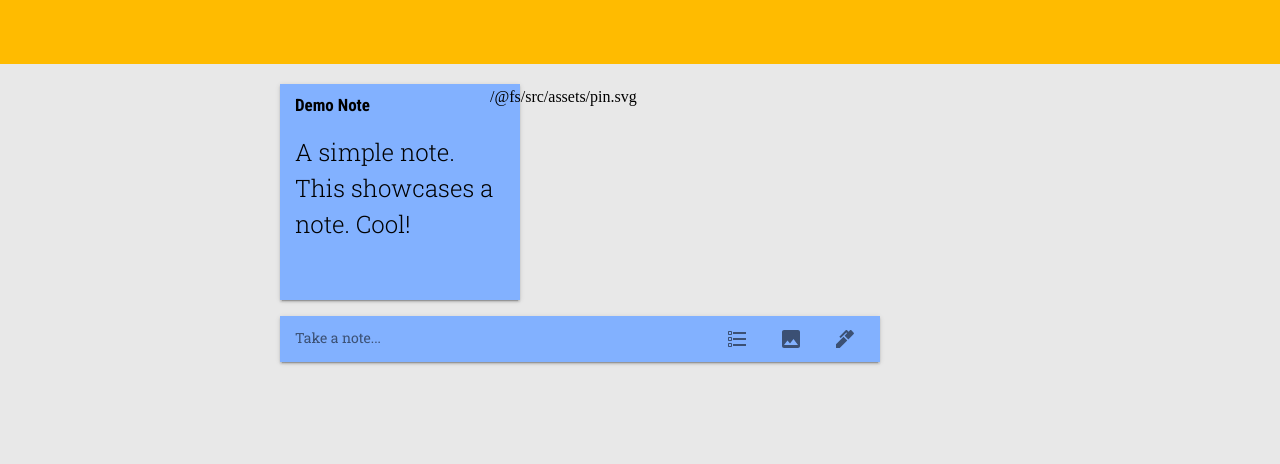
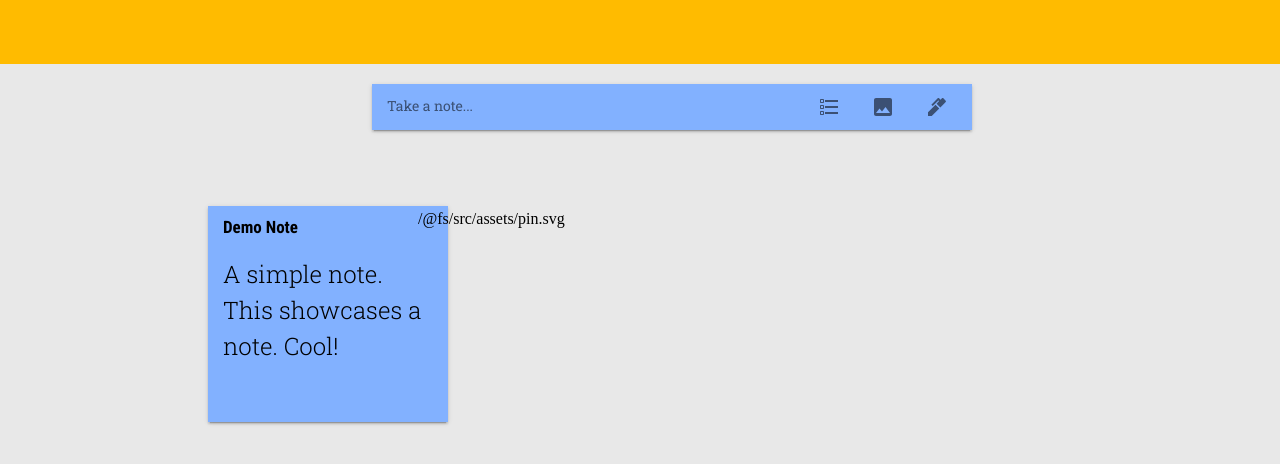
Before and after one commit to cristidrg/Google-Keep-React, a React app: page / in a window 1280 px wide. Shown: the top 464 px of the page. Built offline with nearby package versions, Linux system fonts and the light colour scheme.

Commit message:
Added NoteList Headers, Copied Main Layout

```diff
--- a/src/components/Layout/Layout.jsx
+++ b/src/components/Layout/Layout.jsx
@@ -1,17 +1,31 @@
 import React, { Component } from 'react';
+import PropTypes from 'prop-types';
 
 import { noteFilters } from '../NoteList/';
 import NoteList from '../NoteList/';
 import TakeNote from '../TakeNote/';
+import strings from '../../strings';
 
 class Layout extends Component {
   constructor(props) {
     super(props);
-    this.handleEditClose = this.handleEditClose.bind(this);
+    this.getAppContent = this.getAppContent.bind(this);
   }
-  //TODO DELETE THIS
-  handleEditClose() {
-    return 0;
+
+  getAppContent() {
+    let pinnedHeading, unpinnedHeading;
+    if (this.props.hasPinnedNotes) {
+      pinnedHeading = strings.pinned;
+      unpinnedHeading = strings.others;
+    }
+
+    return (
+      <div className="content">
+        <TakeNote />
+        <NoteList heading={pinnedHeading} filterOptions={{ id: noteFilters.PINNED }} />
+        <NoteList heading={unpinnedHeading} filterOptions={{ id: noteFilters.UNPINNED }} />
+      </div>
+    );
   }
 
   render() {
@@ -19,17 +33,14 @@ class Layout extends Component {
       <div className="appLayout">
         <header className="app__header" />
         <div className="left__column" />
-        <div className="content">
-          <NoteList filterOptions={{ id: noteFilters.PINNED }} />
-          <NoteList filterOptions={{ id: noteFilters.UNPINNED }} />
-          <br />
-          <TakeNote />
-          <br />
-          <br />
-        </div>
+        {this.getAppContent()}
       </div>
     );
   }
 }
 
+Layout.propTypes = {
+  hasPinnedNotes: PropTypes.bool.isRequired,
+};
+
 export default Layout;
--- a/src/components/Layout/index.js
+++ b/src/components/Layout/index.js
@@ -1,6 +1,12 @@
 import { connect } from 'react-redux';
 import { updateNote } from '../../actions';
 import Layout from './Layout.jsx';
+
+function mapStateToProps(state) {
+  return { // TODO: probably add allIds and byId to note?
+    hasPinnedNotes: Object.values(state.notes).some(note => note.pinned),
+  };
+}
 
 function mapDispatchToProps(dispatch) {
   return {
@@ -8,4 +14,4 @@ function mapDispatchToProps(dispatch) {
   };
 }
 
-export default connect(undefined, mapDispatchToProps)(Layout);
+export default connect(mapStateToProps, mapDispatchToProps)(Layout);
--- a/src/components/Note/Note.scss
+++ b/src/components/Note/Note.scss
@@ -74,6 +74,7 @@
   &.note-card--take-note {
     box-shadow: 0 2px 2px 0 rgba(0, 0, 0, 0.14),
       0 3px 1px -2px rgba(0, 0, 0, 0.2), 0 1px 5px 0 rgba(0, 0, 0, 0.12);
+    margin: 0 auto;
     width: 600px;
 
     .note-card__pin {
--- a/src/components/NoteList/NoteList.jsx
+++ b/src/components/NoteList/NoteList.jsx
@@ -3,8 +3,11 @@ import PropTypes from 'prop-types';
 
 import DumbNote from '../Note/DumbNote.jsx';
 
+import './NoteList.scss';
+
 const propTypes = {
   id: PropTypes.string.isRequired,
+  heading: PropTypes.string,
   notes: PropTypes.array.isRequired,
   selectNote: PropTypes.func.isRequired,
   focusedNote: PropTypes.func.isRequired,
@@ -33,7 +36,8 @@ class NoteList extends Component {
   }
 
   render() {
-    const mapNotes =
+    if (this.props.notes.length) {
+      const mapNotes =
       this.props.notes.map((note, idx) => (
         <DumbNote
           key={note.id}
@@ -46,11 +50,17 @@ class NoteList extends Component {
         />
       ));
 
-    return (
-      <div ref={this.setContainerRef}>
-        {mapNotes}
-      </div>
-    );
+      return (
+        <div className="note-list">
+          {this.props.heading ? <p className="note-list__heading" >{this.props.heading}</p> : null }
+          <div className="note-list__container" ref={this.setContainerRef}>
+            {mapNotes}
+          </div>
+        </div>
+      );
+    } else {
+      return (null);
+    }
   }
 }
 
--- /dev/null
+++ b/src/components/NoteList/NoteList.scss
@@ -0,0 +1,19 @@
+.note-list {
+  margin-top: 60px;
+
+  .note-list__heading {
+    color: rgba(0,0,0,.54);
+    font-family: 'Roboto',arial,sans-serif;
+    font-size: 14px;
+    font-weight: 500;
+    margin: 22px 16px;
+  }
+
+  .note-list__container {
+    display: flex;
+
+    .note-card {
+      margin: 16px;
+    }
+  }
+}
--- a/src/components/TakeNote/TakeNote.jsx
+++ b/src/components/TakeNote/TakeNote.jsx
@@ -51,7 +51,11 @@ class TakeNote extends Component {
 
   render() {
     if (this.state.takeNoteExpand) {
-      return <EditNote noteToEdit={defaultNoteState} onClose={this.takeNoteRetract} onDone={this.props.onDone} />;
+      return (
+        <div className="note-card note-card--take-note">
+          <EditNote noteToEdit={defaultNoteState} onClose={this.takeNoteRetract} onDone={this.props.onDone} />
+        </div>
+      );
     } else {
       return (
         <div className="note-card note-card--take-note">
--- a/src/strings.js
+++ b/src/strings.js
@@ -4,6 +4,8 @@ const strings = {
   selectAria: 'Select Note',
   takeANote: 'Take a note...',
   title: 'Title',
+  pinned: 'Pinned',
+  others: 'Others',
 };
 
 export default strings;
--- a/src/styles.scss
+++ b/src/styles.scss
@@ -14,9 +14,10 @@
 .left__column {
   float: left;
   height: 100vh;
-  width: 280px;
+  width: 15vw;
 }
 
 .content {
   float: left;
+  width: 75vw;
 }
```
Also changed, not shown: developmentdiary/implementing_note_filtering.txt.
